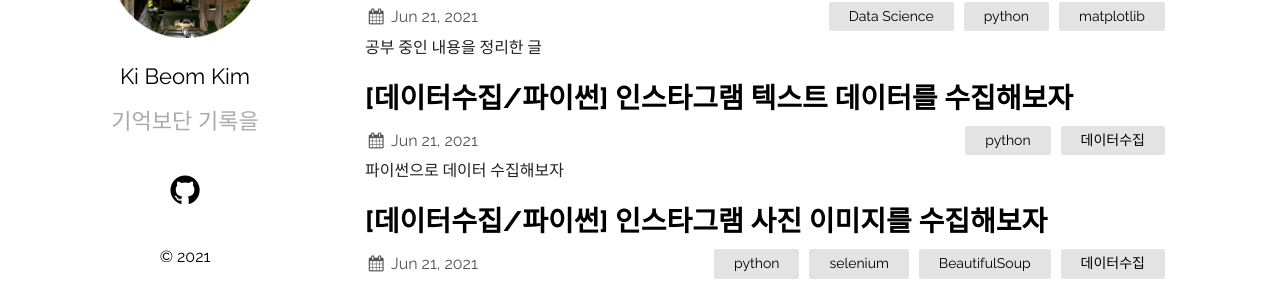
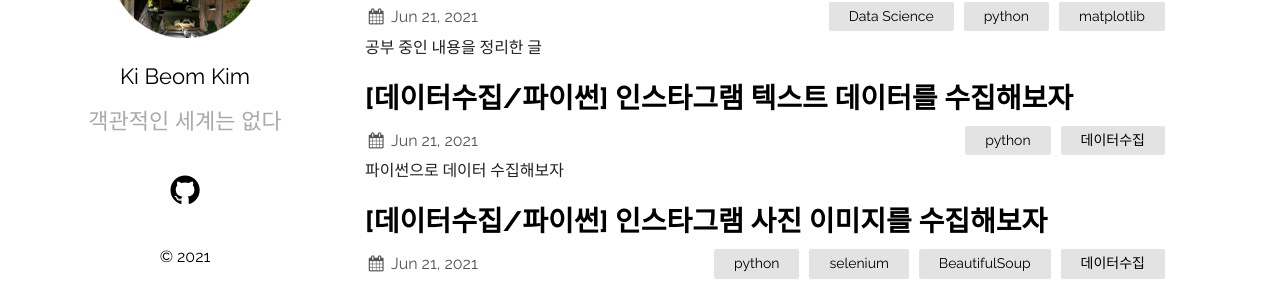
Before and after one commit to tigerkey10/tigerkey10.github.io, a Jekyll site: the page built from index.md, in a window 1280 px wide. Shown: the part 272-556 px from the top of the page. Built offline with Jekyll 4.4.1, drawn with Linux system fonts in a browser that asks for light colours.

Commit message:
'blog description 변경'

```diff
--- a/_config.yml
+++ b/_config.yml
@@ -13,7 +13,7 @@ sass:
   sass_dir: _sass
 plainwhite:
   name: Ki Beom Kim
-  tagline: 기억보단 기록을
+  tagline: 객관적인 세계는 없다
   date_format: "%b %-d, %Y"
   sitemap: true # set to true to generate sitemap.xml content
   search: true # set to true to enable searchbar
```
